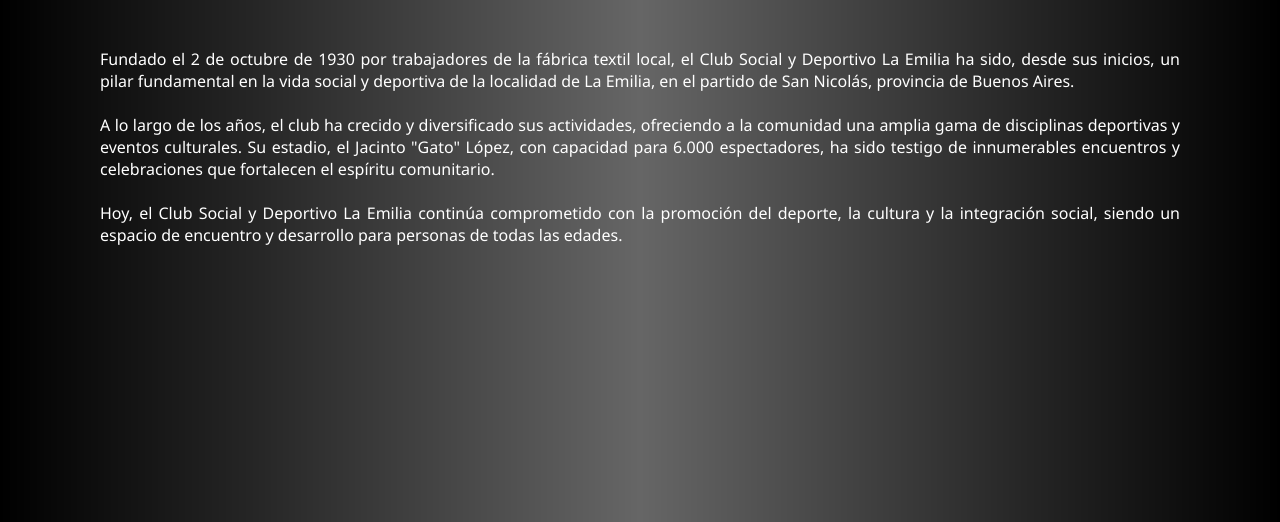
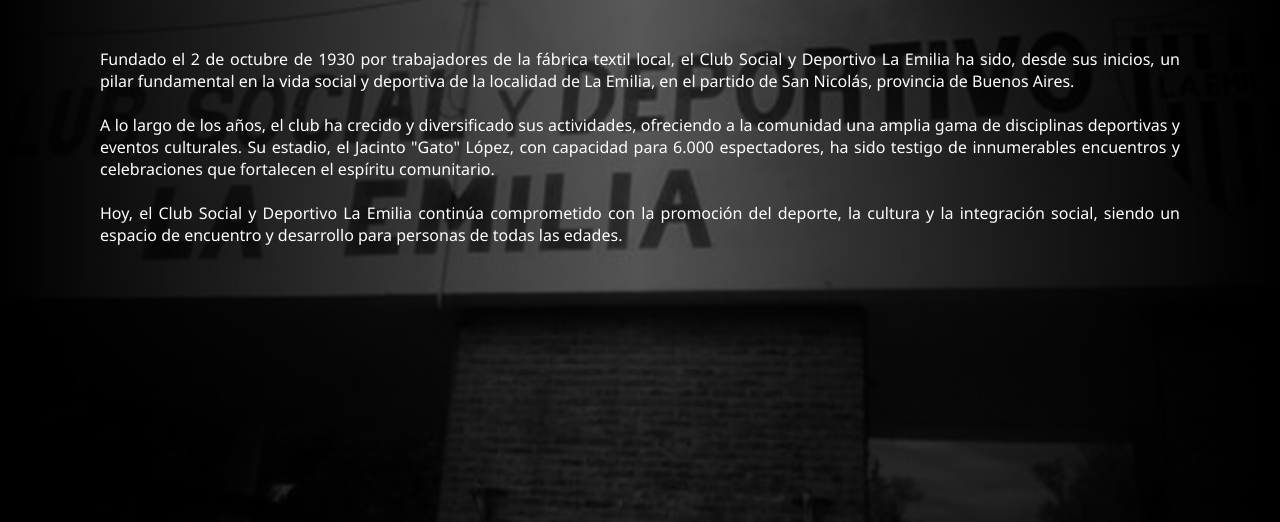
Before and after one commit to Rfaze07/clublaemilia, a plain HTML site: page index.html in a window 1280 px wide. Shown: the part 278-800 px from the top of the page. Drawn offline with Linux system fonts and the light colour scheme.

Commit message:
Arreglo de error en la ruta

```diff
--- a/css/estilos.css
+++ b/css/estilos.css
@@ -7,7 +7,7 @@
 body {
   font-family: 'Segoe UI', Tahoma, Geneva, Verdana, sans-serif;
   min-height: 100vh;
-  background: url("images/backgroundImage.jpg") center/cover no-repeat fixed;
+  background: url("../images/backgroundImage.jpg") center/cover no-repeat fixed;
   color: white;
   position: relative;
   z-index: 0;
```
